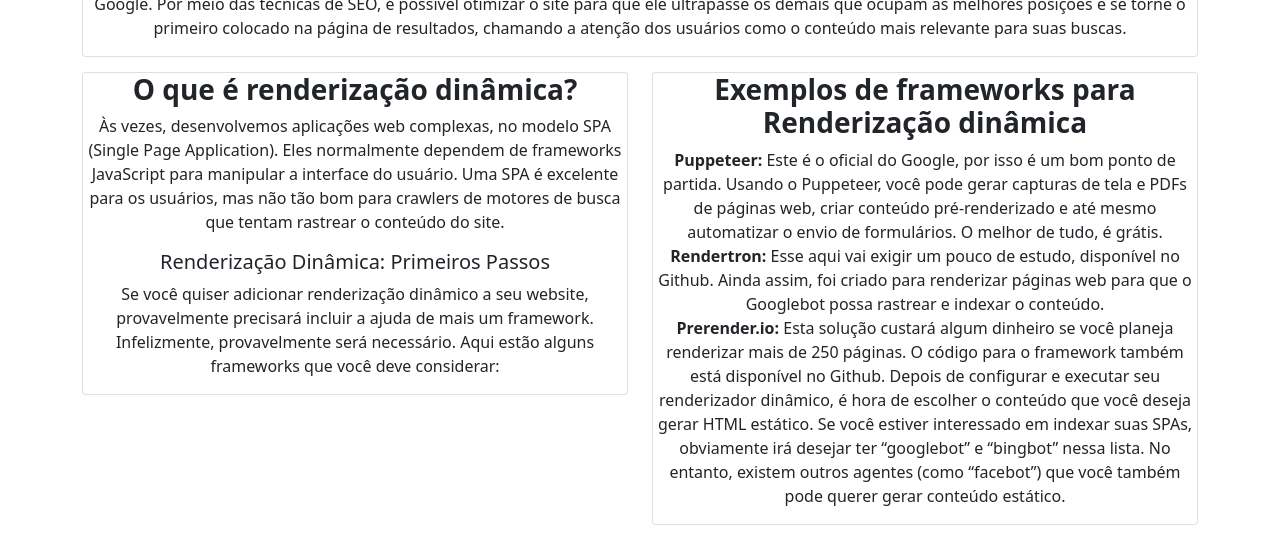
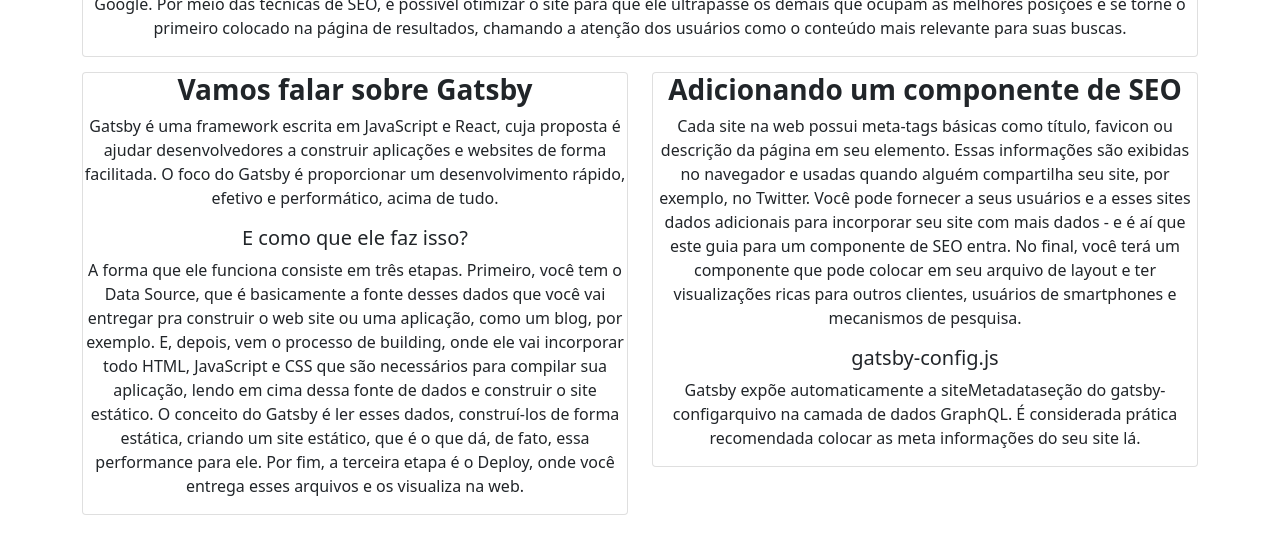
Before and after one commit to evandroquirino/trabalho_desenv_front_end, a React (Create React App) app: page /pesquisa in a window 1280 px wide. Shown: the part 269-827 px from the top of the page. Built offline with nearby package versions, Linux system fonts and the light colour scheme; no server answers.

Commit message:
inseri a pagina da pesquisa

```diff
--- a/src/pages/Pesquisa/index.jsx
+++ b/src/pages/Pesquisa/index.jsx
@@ -20,13 +20,14 @@
         </div>
         <div className="col-12 col-md-6 text-center align-items-stretch">
             <div className="card">
-                <h3><strong>O que é renderização dinâmica?</strong></h3>
-                <p>Às vezes, desenvolvemos aplicações web complexas, no modelo SPA (Single Page Application). Eles normalmente dependem de frameworks JavaScript para manipular a interface do usuário.
+                <h3><strong>Vamos falar sobre Gatsby</strong></h3>
+                <p>Gatsby é uma framework escrita em JavaScript e React, cuja proposta é ajudar desenvolvedores a construir aplicações e websites de forma facilitada. O foco do Gatsby é proporcionar um desenvolvimento rápido, efetivo e performático, acima de tudo.</p>
+                <h5>E como que ele faz isso?</h5>
+                <p>A forma que ele funciona consiste em três etapas. Primeiro, você tem o Data Source, que é basicamente a fonte desses dados que você vai entregar pra construir o web site ou uma aplicação, como um blog, por exemplo.
 
-                Uma SPA é excelente para os usuários, mas não tão bom para crawlers de motores de busca que tentam rastrear o conteúdo do site.</p>
-                <h5>Renderização Dinâmica: Primeiros Passos</h5>
-                <p>Se você quiser adicionar renderização dinâmico a seu website, provavelmente precisará incluir a ajuda de mais um framework.
-                Infelizmente, provavelmente será necessário. Aqui estão alguns frameworks que você deve considerar:</p>
+                E, depois, vem o processo de building, onde ele vai incorporar todo HTML, JavaScript e CSS que são necessários para compilar sua aplicação, lendo em cima dessa fonte de dados e construir o site estático.
+
+                O conceito do Gatsby é ler esses dados, construí-los de forma estática, criando um site estático, que é o que dá, de fato, essa performance para ele. Por fim, a terceira etapa é o Deploy, onde você entrega esses arquivos e os visualiza na web.</p>
 
 
             </div>
@@ -34,13 +35,12 @@
         </div>
         <div className="col-12 col-md-6 text-center align-items-stretch">
             <div className="card">
-                <h3><strong>Exemplos de frameworks para Renderização dinâmica</strong></h3>
-                <p><strong>Puppeteer: </strong>
-                Este é o oficial do Google, por isso é um bom ponto de partida. Usando o Puppeteer, você pode gerar capturas de tela e PDFs de páginas web, criar conteúdo pré-renderizado e até mesmo automatizar o envio de formulários. O melhor de tudo, é grátis.<br/>
-                <strong>Rendertron: </strong>
-                Esse aqui vai exigir um pouco de estudo, disponível no Github. Ainda assim, foi criado para renderizar páginas web para que o Googlebot possa rastrear e indexar o conteúdo.<br/><strong>Prerender.io: </strong>
-                Esta solução custará algum dinheiro se você planeja renderizar mais de 250 páginas. O código para o framework também está disponível no Github. Depois de configurar e executar seu renderizador dinâmico, é hora de escolher o conteúdo que você deseja gerar HTML estático.
-                Se você estiver interessado em indexar suas SPAs, obviamente irá desejar ter “googlebot” e “bingbot” nessa lista. No entanto, existem outros agentes (como “facebot”) que você também pode querer gerar conteúdo estático.</p>
+                <h3><strong>Adicionando um componente de SEO</strong></h3>
+                <p>Cada site na web possui meta-tags básicas como título, favicon ou descrição da página em seu elemento. Essas informações são exibidas no navegador e usadas quando alguém compartilha seu site, por exemplo, no Twitter. Você pode fornecer a seus usuários e a esses sites dados adicionais para incorporar seu site com mais dados - e é aí que este guia para um componente de SEO entra. No final, você terá um componente que pode colocar em seu arquivo de layout e ter visualizações ricas para outros clientes, usuários de smartphones e mecanismos de pesquisa.  </p>
+
+                    <h5>gatsby-config.js</h5>
+                    <p>Gatsby expõe automaticamente a siteMetadataseção do gatsby-configarquivo na camada de dados GraphQL. É considerada prática recomendada colocar as meta informações do seu site lá.</p>
+
 
             </div>
         </div>
```
